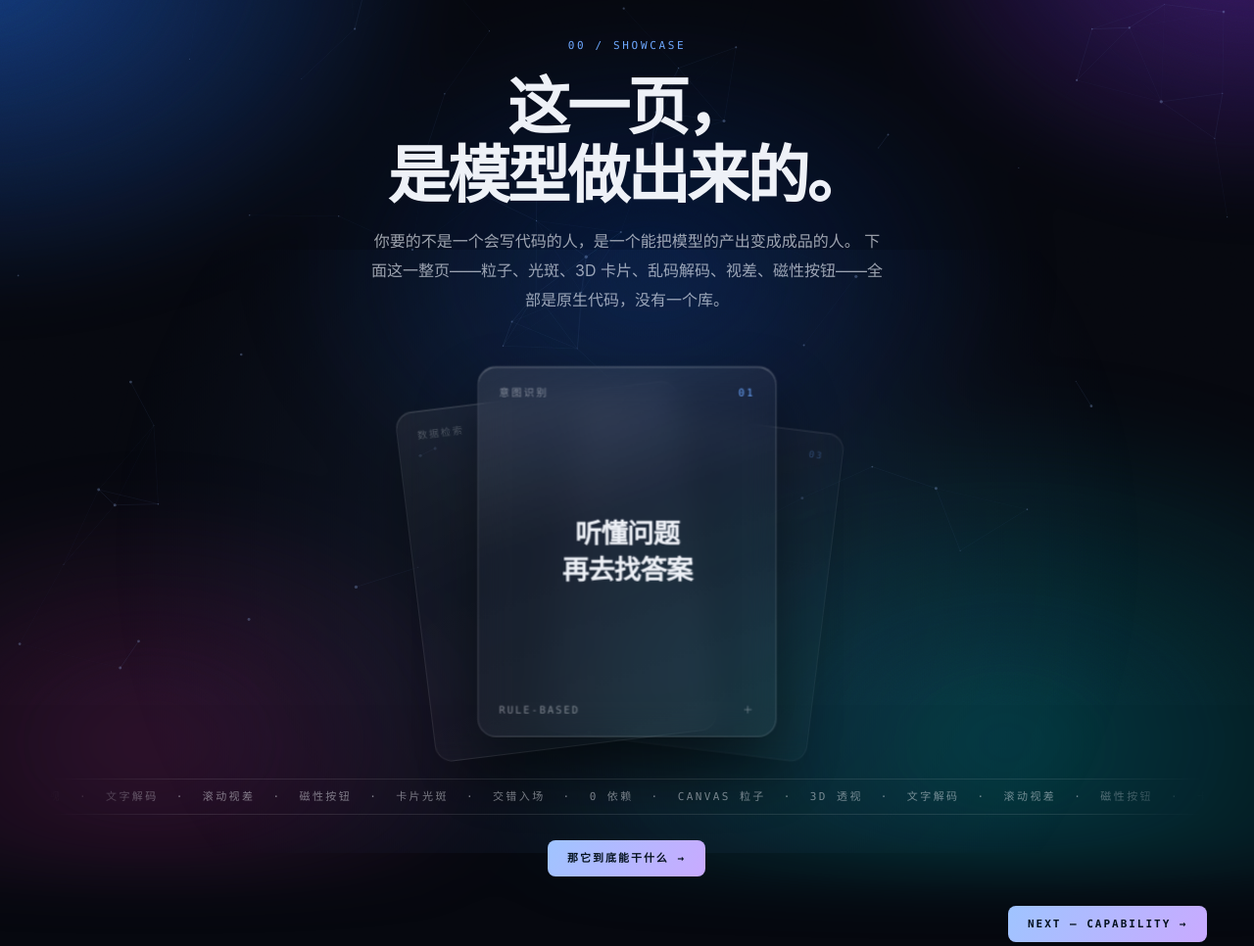
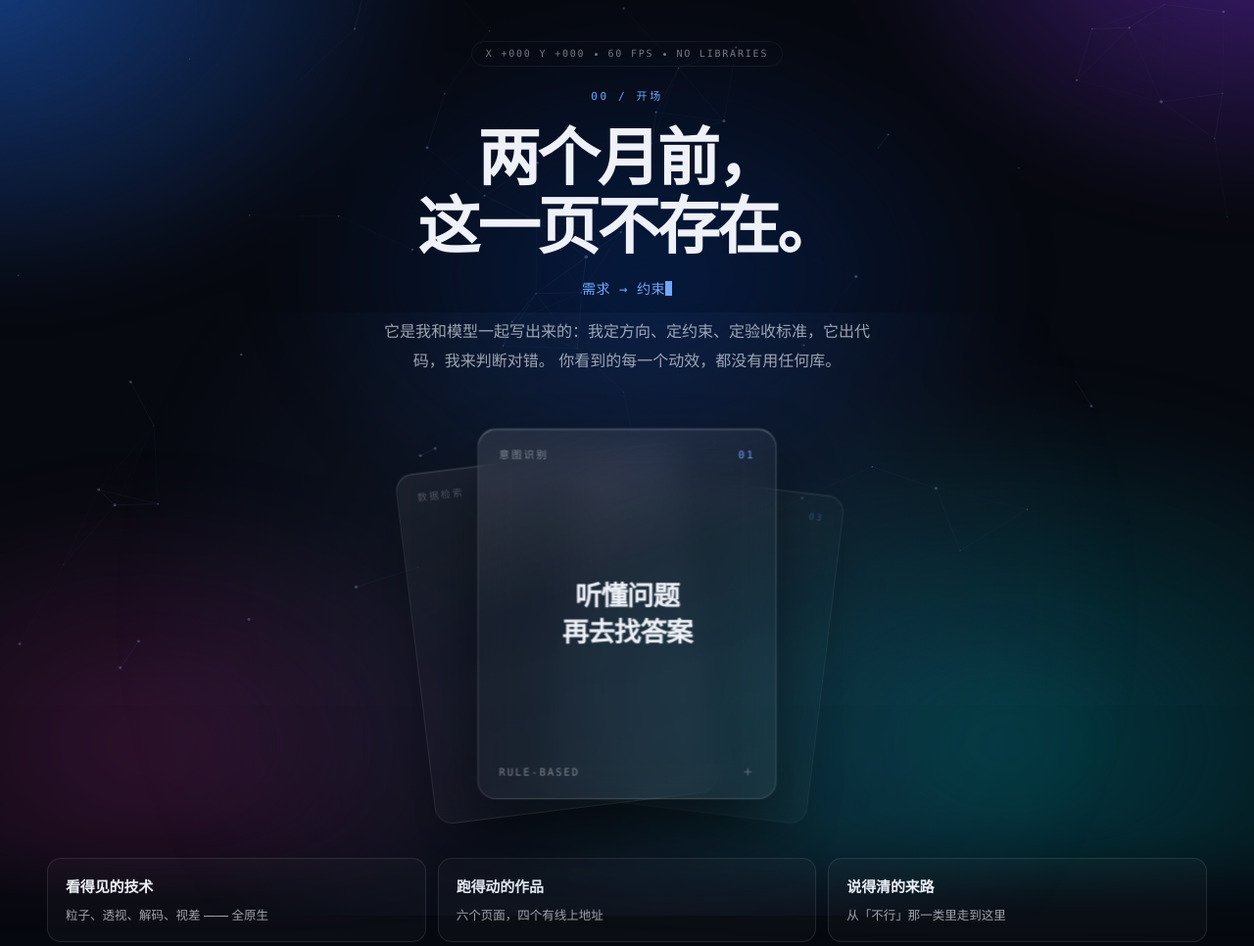
Before and after one commit to Chineselamb/zuopin, a plain HTML site: page index.html in a window 1280 px wide. Shown: the part 80-1046 px from the top of the page at 98% size. Drawn offline with Linux system fonts and the light colour scheme.

Commit message:
开场页重做：HUD、打字流程、三张能力入口、粒子斥力

```diff
--- a/index.css
+++ b/index.css
@@ -1508,3 +1508,69 @@ h2 { text-wrap: balance; }
     .reel { padding: 40px 18px 10px; }
     .reel .hero-stack { height: 380px; }
 }
+
+
+/* ===== 开场页 v2 ===== */
+.hud {
+    display: inline-flex;
+    align-items: center;
+    gap: 10px;
+    font: 500 10px/1 var(--mono);
+    letter-spacing: .18em;
+    color: var(--faint);
+    border: 1px solid var(--line-2);
+    border-radius: 99px;
+    padding: 7px 14px;
+    margin-bottom: 22px;
+}
+
+.hud-dot {
+    width: 3px;
+    height: 3px;
+    border-radius: 50%;
+    background: var(--faint);
+}
+
+.type-line {
+    font: 400 14px/1.6 var(--mono);
+    color: var(--accent);
+    letter-spacing: .04em;
+    margin: 0 0 16px;
+    min-height: 24px;
+}
+
+.caps {
+    display: grid;
+    grid-template-columns: repeat(3, 1fr);
+    gap: 12px;
+    margin: 26px 0 22px;
+    text-align: left;
+}
+
+.cap {
+    display: flex;
+    flex-direction: column;
+    gap: 5px;
+    padding: 16px 18px;
+    border: 1px solid var(--line);
+    border-radius: 14px;
+    background: rgba(255, 255, 255, .025);
+    color: inherit;
+    font: inherit;
+    text-align: left;
+    cursor: pointer;
+    transition: transform .2s cubic-bezier(.2,.75,.2,1), border-color .2s, background .2s;
+}
+
+.cap:hover {
+    transform: translateY(-3px);
+    border-color: rgba(159, 196, 255, .4);
+    background: rgba(159, 196, 255, .07);
+}
+
+.cap b { font-size: 15px; letter-spacing: -.01em; }
+.cap span { font-size: 12.5px; color: var(--dim); line-height: 1.7; }
+
+@media (max-width: 820px) {
+    .caps { grid-template-columns: 1fr; }
+}
--- a/index.html
+++ b/index.html
@@ -36,14 +36,27 @@
     <!-- ══════════ 00 SHOWCASE ══════════ -->
     <main class="scene active" id="p0">
         <section class="reel">
-            <p class="eyebrow reveal">00 / SHOWCASE</p>
-            <h1 class="reveal">这一页，<br>是模型做出来的。</h1>
-            <p class="lede reveal">
-                你要的不是一个会写代码的人，是一个能把模型的产出变成成品的人。
-                下面这一整页——粒子、光斑、3D 卡片、乱码解码、视差、磁性按钮——全部是原生代码，没有一个库。
+            <div class="hud">
+                <span id="hudXY">X +000 Y +000</span>
+                <span class="hud-dot"></span>
+                <span id="hudFPS">60 FPS</span>
+                <span class="hud-dot"></span>
+                <span>NO LIBRARIES</span>
+            </div>
+
+            <p class="eyebrow reveal">00 / 开场</p>
+            <h1 class="reveal">两个月前，<br>这一页不存在。</h1>
+
+            <p class="type-line reveal">
+                <span id="p0type"></span><span class="caret-blink"></span>
             </p>
 
-                            <div class="hero-stack" id="stack">
+            <p class="lede reveal">
+                它是我和模型一起写出来的：我定方向、定约束、定验收标准，它出代码，我来判断对错。
+                你看到的每一个动效，都没有用任何库。
+            </p>
+
+            <div class="hero-stack" id="stack">
                 <article class="gcard" data-depth="0">
                     <div class="gcard-top"><span>意图识别</span><i>01</i></div>
                     <p class="gcard-big">听懂问题<br>再去找答案</p>
@@ -62,6 +75,21 @@
                 <div class="stack-hint">移动光标 — 堆栈随之响应</div>
             </div>
 
+            <div class="caps reveal">
+                <button class="cap" data-goto="p1">
+                    <b>看得见的技术</b>
+                    <span>粒子、透视、解码、视差 —— 全原生</span>
+                </button>
+                <button class="cap" data-goto="p2">
+                    <b>跑得动的作品</b>
+                    <span>六个页面，四个有线上地址</span>
+                </button>
+                <button class="cap" data-goto="p3">
+                    <b>说得清的来路</b>
+                    <span>从「不行」那一类里走到这里</span>
+                </button>
+            </div>
+
             <div class="marquee reveal">
                 <div class="marquee-in">
                     <span>CANVAS 粒子</span><span>·</span><span>3D 透视</span><span>·</span>
@@ -73,10 +101,6 @@
                     <span>磁性按钮</span><span>·</span><span>卡片光斑</span><span>·</span>
                     <span>交错入场</span><span>·</span><span>0 依赖</span><span>·</span>
                 </div>
-            </div>
-
-            <div class="reel-cta reveal">
-                <button class="btn main" data-goto="p1">那它到底能干什么 →</button>
             </div>
         </section>
 
--- a/index.js
+++ b/index.js
@@ -40,6 +40,9 @@ const huida = document.getElementById("huida")
 
 /* ---------- ① 粒子背景 ---------- */
 
+var mouseX = null, mouseY = null
+addEventListener("mousemove", function (e) { mouseX = e.clientX; mouseY = e.clientY })
+
 ;(function lizi() {
     const cvs = document.getElementById("xingxing")
     const ctx = cvs.getContext("2d")
@@ -63,9 +66,18 @@ const huida = document.getElementById("huida")
 
     function draw() {
         ctx.clearRect(0, 0, cvs.width, cvs.height)
-        // 先画点
+        // 先画点（鼠标附近的点会被轻轻推开）
         for (let i = 0; i < pts.length; i++) {
             const p = pts[i]
+            if (typeof mouseX === "number") {
+                const dx = p.x - mouseX, dy = p.y - mouseY
+                const d2 = dx * dx + dy * dy
+                if (d2 < 24000 && d2 > 1) {
+                    const f = (1 - d2 / 24000) * 0.9
+                    p.x += (dx / Math.sqrt(d2)) * f
+                    p.y += (dy / Math.sqrt(d2)) * f
+                }
+            }
             p.x += p.vx
             p.y += p.vy
             if (p.x < 0 || p.x > cvs.width) p.vx *= -1
@@ -98,6 +110,8 @@ const huida = document.getElementById("huida")
     draw()
     addEventListener("resize", size)
 })()
+
+
 
 /* ---------- ② 光标：光晕 + 点 ---------- */
 
@@ -650,11 +664,53 @@ document.addEventListener("scenechange", function () {
     })
 })()
 
+/* ---------- ⑭ 开场页：HUD + 打字 ---------- */
+
+;(function kaichang() {
+    const xy = document.getElementById("hudXY")
+    const fps = document.getElementById("hudFPS")
+
+    if (xy) {
+        let mx = 0, my = 0, last = performance.now(), frames = 0, f = 60
+        addEventListener("mousemove", function (e) {
+            mx = e.clientX; my = e.clientY
+            xy.textContent = "X " + (mx >= 0 ? "+" : "") + mx + "  Y " + (my >= 0 ? "+" : "") + my
+        })
+        ;(function tick(now) {
+            frames++
+            if (now - last >= 500) {
+                f = Math.round(frames * 1000 / (now - last))
+                frames = 0
+                last = now
+                if (fps) fps.textContent = f + " FPS"
+            }
+            requestAnimationFrame(tick)
+        })(performance.now())
+    }
+
+    const el = document.getElementById("p0type")
+    if (!el) return
+    const text = "需求 → 约束 → 生成 → 验收 → 成品"
+    let i = 0
+    function type() {
+        el.textContent = text.slice(0, ++i)
+        if (i < text.length) setTimeout(type, 70)
+        else setTimeout(function () { i = 0; type() }, 3200)
+    }
+    setTimeout(type, 500)
+})()
+
 /* ---------- 启动 ---------- */
 
 xuanranLunbo()
 kaishi()
 observe(document)
+
+// 首屏兜底：不依赖观察器，直接显示
+;(function showFirst() {
+    const act = document.querySelector(".scene.active")
+    if (act) act.querySelectorAll(".reveal").forEach(function (el) { el.classList.add("on") })
+})()
 updateBar()
 
 // 首屏标题立刻解码
```
